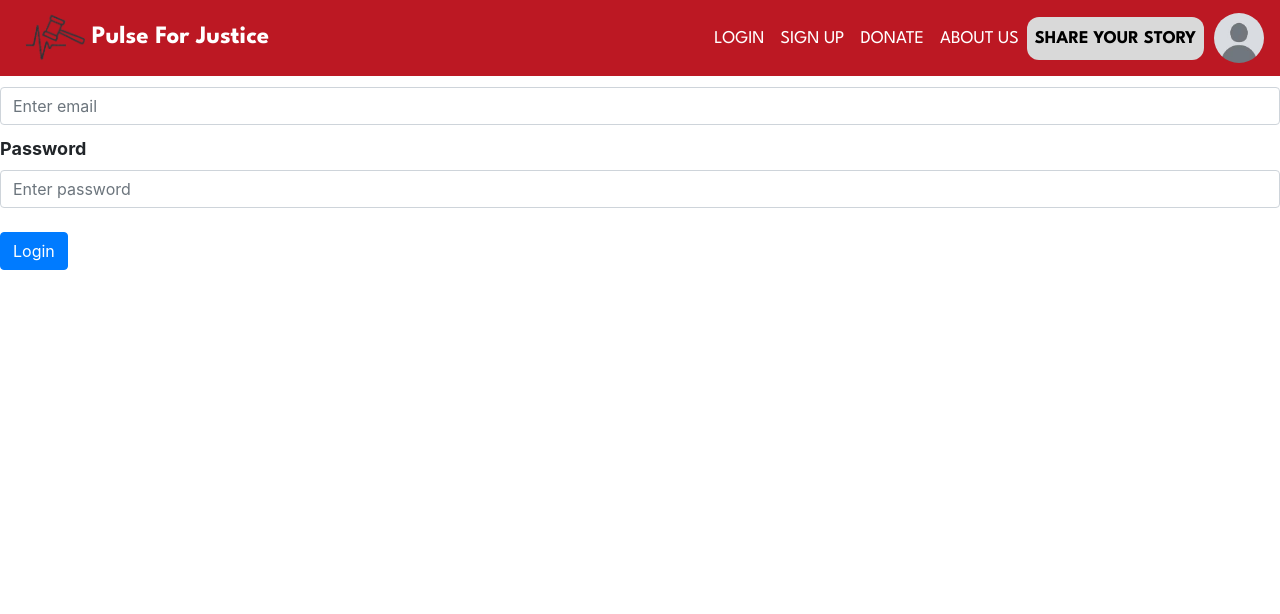
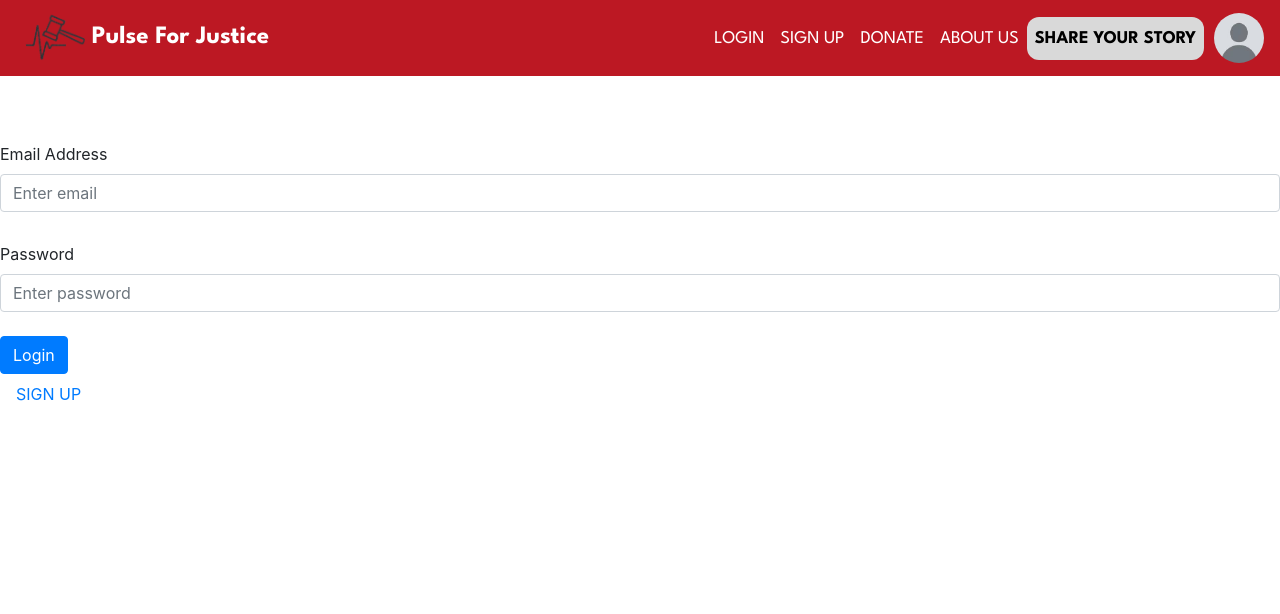
Before and after one commit to actuallyanisa/pulse4justice, a Flask app: page /login in a window 1280 px wide. Shown: the top 614 px of the page. Run offline with Flask 3, Linux system fonts and the light colour scheme; some libraries are stand-ins or nearby versions.

Commit message:
thanksananya

```diff
--- a/website/static/css/style.css
+++ b/website/static/css/style.css
@@ -287,3 +287,13 @@
   font-weight: bold;
   font-size: 20px;
 }
+
+
+/*LOGIN PAGE ------------------------------------------------------------------------------------------------------------------------------------------------------------------------*/
+.form-em{
+  padding-top:100px;
+}
+
+.form-ps{
+  padding-top: 30px;
+}
--- a/website/templates/login.html
+++ b/website/templates/login.html
@@ -3,7 +3,7 @@
 {% block content%}
     <form method="POST">
       <h3 align="center">Login</h3>
-      <div class="form-group">
+      <div class="form-em">
         <label for="email">Email Address</label>
         <input
           type="email"
@@ -13,7 +13,7 @@
           placeholder="Enter email"
         />
       </div>
-      <div class="form-group">
+      <div class="form-ps">
         <label for="password">Password</label>
         <input
           type="password"
@@ -26,4 +26,5 @@
       <br />
       <button type="submit" class="btn btn-primary">Login</button>
     </form>
+    <a class="nav-item nav-link nav-button" href="/signup">SIGN UP</a>
     {% endblock %}
--- a/website/templates/sign_up.html
+++ b/website/templates/sign_up.html
@@ -45,4 +45,6 @@
       <br />
       <button type="submit" class="btn btn-primary">Submit</button>
     </form>
+
+    <a class="nav-item nav-link nav-button" href="/login">LOGIN</a>
     {% endblock %}
```
Also changed, not shown: website/templates/aboutus.html (+0 -33 lines).
